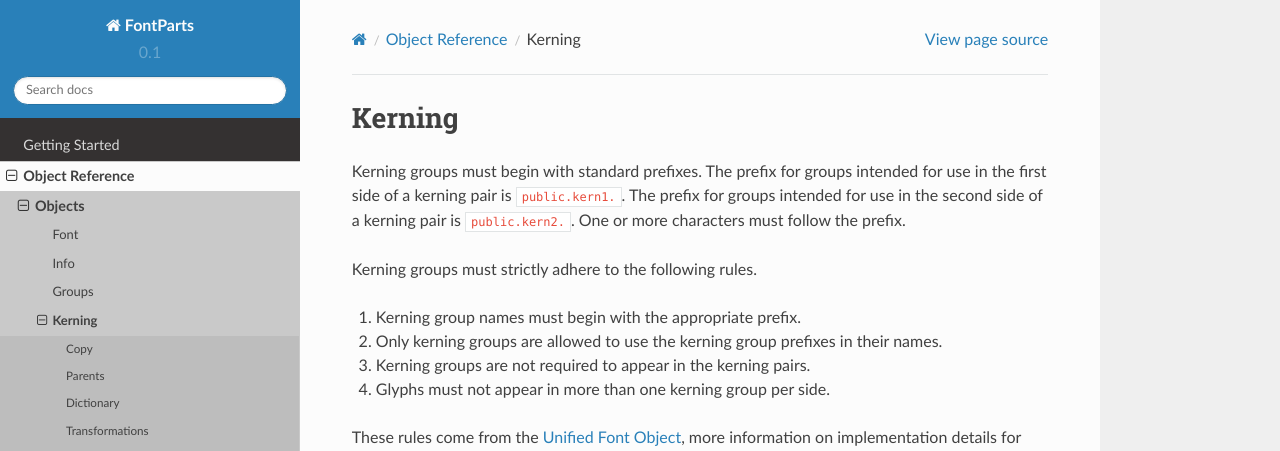
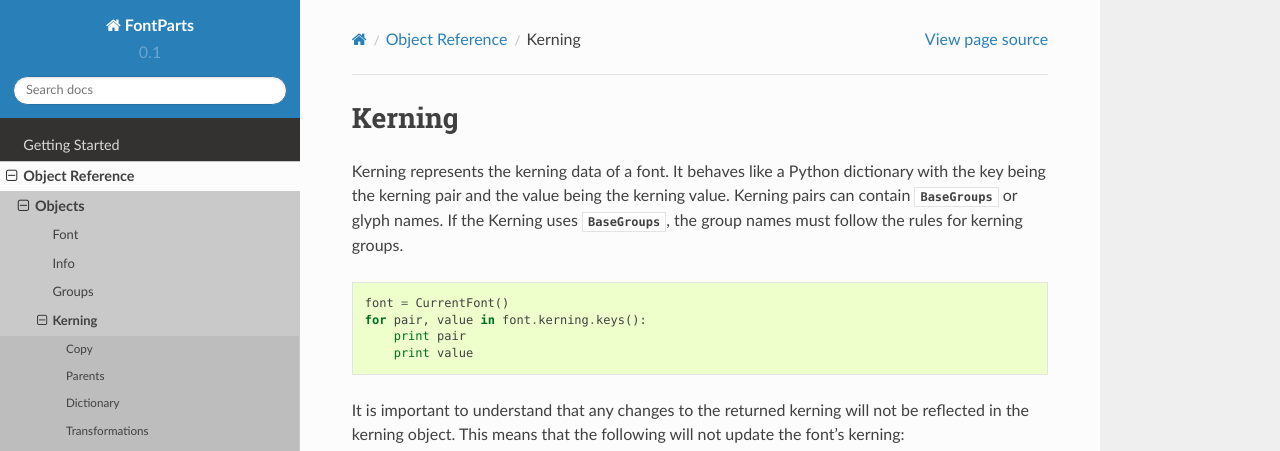
Before and after one commit to sambacha/fontParts, a Sphinx documentation site: the page built from documentation/source/objects/kerning.rst, in a window 1280 px wide and 1400 px high. Shown: the top 451 px of the window. Built offline with Sphinx 7.4.7 and the Read the Docs theme 2.0.0, drawn with Linux system fonts in a browser that asks for light colours; some of the changed text lies outside the part shown.

Commit message:
Updated Kerning documentation.

```diff
--- a/documentation/source/objects/kerning.rst
+++ b/documentation/source/objects/kerning.rst
@@ -5,16 +5,40 @@
 Kerning
 #######
 
-Kerning groups must begin with standard prefixes. The prefix for groups intended for use in the first side of a kerning pair is ``public.kern1.``. The prefix for groups intended for use in the second side of a kerning pair is ``public.kern2.``. One or more characters must follow the prefix.
+Kerning represents the kerning data of a font. It behaves like a Python dictionary with the key being the kerning pair and the value being the kerning value. Kerning pairs can contain :class:`BaseGroups` or glyph names. If the Kerning uses :class:`BaseGroups`, the group names must follow the rules for kerning groups.
 
-Kerning groups must strictly adhere to the following rules.
+::
 
-#. Kerning group names must begin with the appropriate prefix.
-#. Only kerning groups are allowed to use the kerning group prefixes in their names.
-#. Kerning groups are not required to appear in the kerning pairs.
-#. Glyphs must not appear in more than one kerning group per side.
+    font = CurrentFont()
+    for pair, value in font.kerning.keys():
+        print pair
+        print value
 
-These rules come from the `Unified Font Object <http://unifiedfontobject.org/versions/ufo3/groups.plist/>`_, more information on implementation details for application developers can be found there.
+It is important to understand that any changes to the returned kerning
+will not be reflected in the kerning object. This means that the following will not update the font's kerning:
+
+::
+
+    kerning = font.kerning
+    for pair in kerning:
+        kerning[pair] = kerning[pair] + 10
+
+If one wants to make a change to the kerning, one should do the following instead:
+
+::
+
+    kerning = font.kerning
+    for pair in kerning:
+        kerning[pair] = kerning[pair] + 10
+    font.kerning.update(kerning)
+
+If one wants to update the kerning for a pair, this will directly update the font's kerning, without needing to use the :meth:`BaseKerning.update` method.
+
+::
+
+    font.kerning[pair] = 10
+
+.. note:: It is important to note that :class:`BaseFeatures` may contain data that is a duplicate of or data that is in conflict with the data in Kerning. Synchronization is up to the user and application developers.
 
 .. autoclass:: BaseKerning
 
```
Also changed, not shown: 1 other file.
